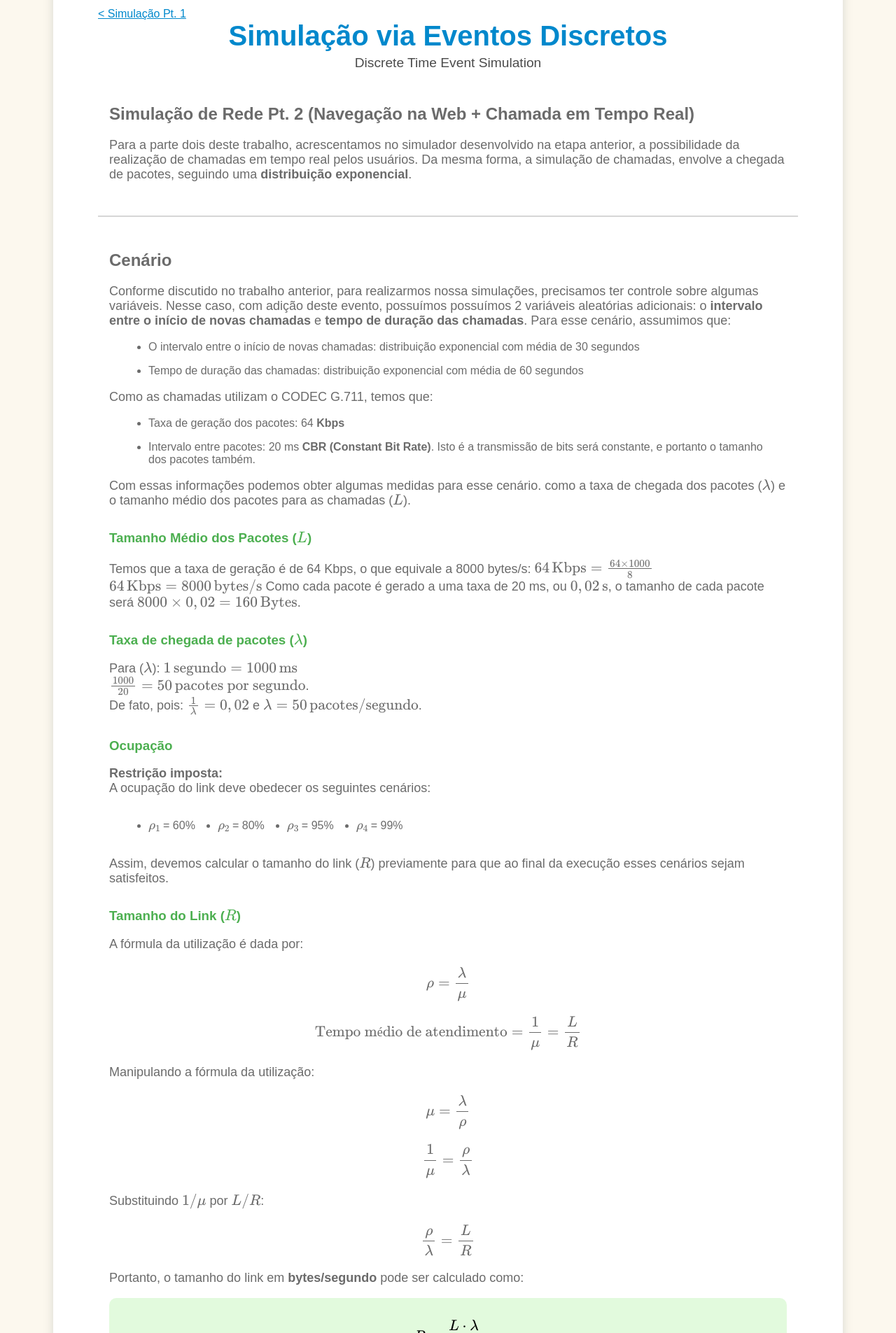
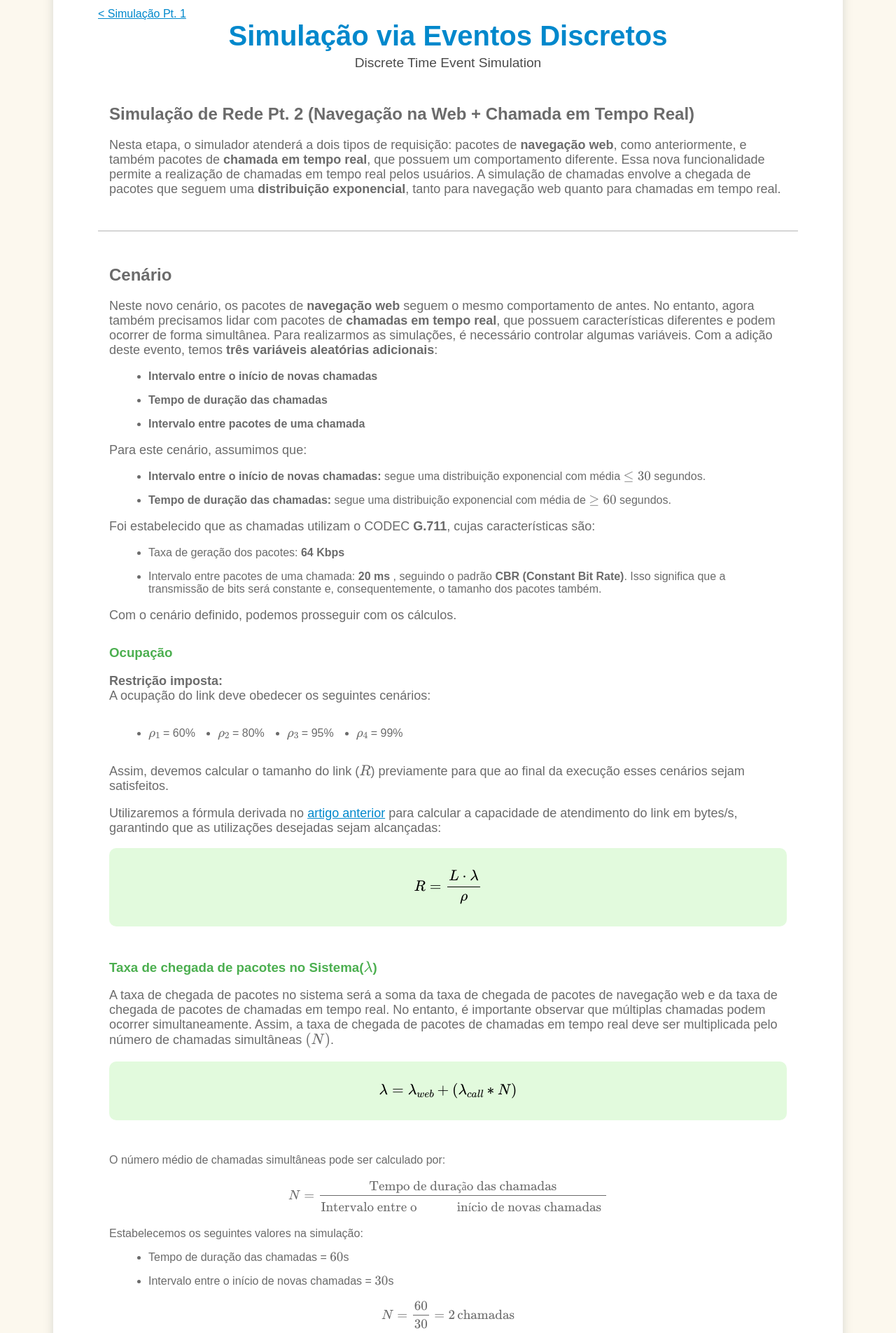
Before and after one commit to otaviofbrito/Network-Simulation, a Python web app: template template/template.html in a window 1280 px wide. Shown: the part 133-2038 px from the top of the page at 70% size. Run offline with Jinja, Linux system fonts and the light colour scheme; the template is opened without the code that fills it, so the values that code supplies are empty; some libraries are stand-ins or nearby versions.

Commit message:
template

```diff
--- a/input.txt
+++ b/input.txt
@@ -4,7 +4,7 @@
 30
 60
 0.02
-100066
+100066.6667
 100000
 100
 100
@@ -18,12 +18,12 @@
 30
 60
 0.02
-63263.158
+63263.1579
 100000
 100
 100
 30
 60
 0.02
-60707.071
+60707.0707
 100000
--- a/template/template.html
+++ b/template/template.html
@@ -4,7 +4,7 @@
     <meta charset="UTF-8" />
     <meta name="viewport" content="width=device-width, initial-scale=1.0" />
     <title>Simulação Tempo Real</title>
-    <link rel="stylesheet" href="../report/utils/template.css" />
+    <link rel="stylesheet" href="utils/template.css" />
     <script src="https://cdn.plot.ly/plotly-latest.min.js"></script>
     <script src="https://polyfill.io/v3/polyfill.min.js?features=es6"></script>
     <script
@@ -19,68 +19,77 @@
       <header>
         <div class="nav">
           <a
-            href="https://otaviofbrito.github.io/Network-Simulation/report.html"
+            href="https://otaviofbrito.github.io/Network-Simulation/report_web/report.html"
           >
-          < Simulação Pt. 1 </a
-          >
+            < Simulação Pt. 1
+          </a>
         </div>
         <h1>Simulação via Eventos Discretos</h1>
         <p class="subtitle">Discrete Time Event Simulation</p>
       </header>
       <div class="section">
-        <h2>Simulação de Rede Pt. 2 (Navegação na Web + Chamada em Tempo Real)</h2>
+        <h2>
+          Simulação de Rede Pt. 2 (Navegação na Web + Chamada em Tempo Real)
+        </h2>
         <p>
-          Para a parte dois deste trabalho, acrescentamos no simulador desenvolvido na etapa anterior,
-          a possibilidade da realização de chamadas em tempo real pelos usuários. Da mesma forma,
-          a simulação de chamadas, envolve a chegada de pacotes, seguindo uma <b>distribuição exponencial</b>.
+          Nesta etapa, o simulador atenderá a dois tipos de requisição: pacotes
+          de
+          <strong>navegação web</strong>, como anteriormente, e também pacotes
+          de <strong>chamada em tempo real</strong>, que possuem um
+          comportamento diferente. Essa nova funcionalidade permite a realização
+          de chamadas em tempo real pelos usuários. A simulação de chamadas
+          envolve a chegada de pacotes que seguem uma
+          <strong>distribuição exponencial</strong>, tanto para navegação web
+          quanto para chamadas em tempo real.
         </p>
       </div>
       <hr class="stylized-line" />
       <div class="section">
         <h2>Cenário</h2>
         <p>
-          Conforme discutido no trabalho anterior, para realizarmos nossa simulações,
-           precisamos ter controle sobre algumas variáveis. Nesse caso, com adição deste evento,
-           possuímos possuímos 2 variáveis aleatórias adicionais: o <b>intervalo entre o início de novas chamadas</b>
-           e <b>tempo de duração das chamadas</b>. Para esse cenário, assumimos que:
+          Neste novo cenário, os pacotes de
+          <strong>navegação web</strong> seguem o mesmo comportamento de antes.
+          No entanto, agora também precisamos lidar com pacotes de
+          <strong>chamadas em tempo real</strong>, que possuem características
+          diferentes e podem ocorrer de forma simultânea. Para realizarmos as
+          simulações, é necessário controlar algumas variáveis. Com a adição
+          deste evento, temos
+          <strong>três variáveis aleatórias adicionais</strong>:
         </p>
         <ul>
-          <li>O intervalo entre o início de novas chamadas: distribuição exponencial com média de 30 segundos</li>
-          <li>Tempo de duração das chamadas: distribuição exponencial com média de 60 segundos</li>
+          <li><strong>Intervalo entre o início de novas chamadas</strong></li>
+          <li><strong>Tempo de duração das chamadas</strong></li>
+          <li><strong>Intervalo entre pacotes de uma chamada</strong></li>
         </ul>
-
+        <p>Para este cenário, assumimos que:</p>
+        <ul>
+          <li>
+            <strong>Intervalo entre o início de novas chamadas:</strong> segue
+            uma distribuição exponencial com média \(\leq 30 \) segundos.
+          </li>
+          <li>
+            <strong>Tempo de duração das chamadas:</strong> segue uma
+            distribuição exponencial com média de \(\geq 60 \) segundos.
+          </li>
+        </ul>
         <p>
-          Como as chamadas utilizam o CODEC G.711, temos que:
+          Foi estabelecido que as chamadas utilizam o CODEC
+          <strong>G.711</strong>, cujas características são:
         </p>
         <ul>
-          <li>Taxa de geração dos pacotes: 64 <b>Kbps</b></li>
-          <li>Intervalo entre pacotes: 20 ms <b>CBR (Constant Bit Rate)</b>. Isto é a transmissão de bits será constante,
-            e portanto o tamanho dos pacotes também.</li>
+          <li>
+            Taxa de geração dos pacotes:
+            <strong>64 Kbps</strong>
+          </li>
+          <li>
+            Intervalo entre pacotes de uma chamada: <b>20 ms</b> , seguindo o
+            padrão <strong>CBR (Constant Bit Rate)</strong>. Isso significa que
+            a transmissão de bits será constante e, consequentemente, o tamanho
+            dos pacotes também.
+          </li>
         </ul>
-        <p>
-          Com essas informações podemos obter algumas medidas para esse cenário. como a taxa de chegada dos
-          pacotes (\(\lambda\)) e o tamanho médio dos pacotes para as chamadas (\(L\)).
-        </p>
-        <div>
-          <h3>Tamanho Médio dos Pacotes (\(L\))</h3>
-          <p>
-            Temos que a taxa de geração é de 64 Kbps, o que equivale a 8000 bytes/s:
-             \( 64 \, \text{Kbps} = \frac{64 \times 1000}{8} \)
-             \( 64 \, \text{Kbps} = 8000 \, \text{bytes/s} \)
+        <p>Com o cenário definido, podemos prosseguir com os cálculos.</p>
 
-             Como cada pacote é gerado a uma taxa de 20 ms, ou \( 0,02 \, \text{s} \),
-             o tamanho de cada pacote será \( 8000 \times 0,02 = 160 \, \text{Bytes} \).
-          </p>
-        </div>
-        <div>
-          <h3>Taxa de chegada de pacotes (\(\lambda\))</h3>
-          <p>
-            Para (\(\lambda\)):
-            \( 1 \, \text{segundo} = 1000 \, \text{ms} \) <br>
-            \( \frac{1000}{20} = 50 \, \text{pacotes por segundo} \). <br>
-            De fato, pois: \( \frac{1}{\lambda} = 0,02 \) e \( \lambda = 50 \, \text{pacotes/segundo} \).
-          </p>
-        </div>
         <div>
           <h3>Ocupação</h3>
           <p>
@@ -97,21 +106,127 @@
             Assim, devemos calcular o tamanho do link (\(R\)) previamente para
             que ao final da execução esses cenários sejam satisfeitos.
           </p>
+          <p>
+            Utilizaremos a fórmula derivada no
+            <a href="#" title="Simulação Parte 1">artigo anterior</a>
+            para calcular a capacidade de atendimento do link em bytes/s,
+            garantindo que as utilizações desejadas sejam alcançadas:
+          </p>
+          <p class="tex_result">$$R = \frac{L \cdot \lambda}{\rho}$$</p>
+        </div>
+        <div>
+          <h3>Taxa de chegada de pacotes no Sistema(\(\lambda\))</h3>
+          <p>
+            A taxa de chegada de pacotes no sistema será a soma da taxa de
+            chegada de pacotes de navegação web e da taxa de chegada de pacotes
+            de chamadas em tempo real. No entanto, é importante observar que
+            múltiplas chamadas podem ocorrer simultaneamente. Assim, a taxa de
+            chegada de pacotes de chamadas em tempo real deve ser multiplicada
+            pelo número de chamadas simultâneas \((N)\).
+          </p>
+          <p class="tex_result">
+            $$\lambda = \lambda_{web} + (\lambda_{call} * N)$$
+          </p>
+          <div>
+            O número médio de chamadas simultâneas pode ser calculado por: $$N =
+            \frac{\text{Tempo de duração das chamadas}}{\text{Intervalo entre o
+            início de novas chamadas }}$$ Estabelecemos os seguintes valores na
+            simulação:
+            <ul>
+              <li>Tempo de duração das chamadas = \(60\)s</li>
+              <li>Intervalo entre o início de novas chamadas = \(30\)s</li>
+            </ul>
+            $$N = \frac{60}{30} = 2 \, \text{chamadas}$$
+          </div>
+
+          <div>
+            A taxa de chegada de pacotes de navegação web contínua a mesma. No
+            entando, a taxa de chegada de pacotes de chamada em tempo real deve
+            ser calculado.
+            <ul>
+              <li>\(\lambda_{web} = 100 \, \text{pacotes/s}\)</li>
+              <li>
+                \(\lambda_{call} = \frac{1}{0.02} * N = 50 * 2 = 100 \,
+                \text{pacotes/s}\)
+              </li>
+            </ul>
+
+            $$\lambda = \lambda_{web} + \lambda_{call} * N$$ $$\lambda = 100 +
+            100 $$ $$\lambda = 200 \, \text{pacotes/s}$$
+          </div>
+        </div>
+        <div>
+          <h3>Tamanho Médio dos Pacotes do Sistema (\(L\))</h3>
+          <div>
+            <p>
+              Como temos dois tipos de pacotes sendo atendidos, o tamanho médio
+              do pacote do sistema deve ser calculado com base na probabilidade
+              de chegada de cada um dos dois tipos:
+            </p>
+
+            <p class="tex_result">
+              $$L = L_{web} * P_{web} +L_{call} * P_{call}$$
+            </p>
+            <ul>
+              <li>
+                \(L\): Tamanho médio em <i>bytes</i> dos pacotes que chegam no
+                sistema
+              </li>
+              <li>
+                \(L_{web}\): Tamanho médio em <i>bytes</i> dos pacotes de
+                navegação web
+              </li>
+              <li>
+                \(L_{call}\): Tamanho médio em <i>bytes</i> dos pacotes de
+                chamada em tempo real
+              </li>
+              <li>
+                \(P_{web}\): Probabilidade de um pacote gerado ser de navegação
+                web
+              </li>
+              <li>
+                \(P_{call}\): Probabilidade de um pacote gerado ser de uma
+                chamada em tempo real
+              </li>
+            </ul>
+
+            <p>
+              O tamanho médio dos pacotes de navegação web pode ser calculado
+              com base nas proporções fornecidas: $$L_{web} = (0.5 \times 550) +
+              (0.4 \times 40) + (0.1 \times 1500)$$ $$L_{web} = 441 \
+              \text{bytes}$$
+            </p>
+
+            <p>
+              Já o tamanho médio dos pacotes de chamada em tempo real pode ser
+              calculado com base em suas características : Temos que a taxa de
+              geração é de 64 Kbps: $$ 64 \, \text{Kbps} = \frac{64 \times 1000
+              }{8} = 8000 \, \text{bytes/s} $$ Como cada pacote é gerado a uma
+              taxa de <b>20 ms</b>: $$ 8000 \times 0,02 = 160 \, \text{bytes} $$
+              $$L_{call} = 160 \ \text{bytes}$$
+            </p>
+
+            <p>
+              O próximo passo é calcular a probabilidade de chegada de cada
+              pacote, para isso precisamos ter conhecimento da taxa de chagada
+              de pacotes no sistema \((\lambda)\). $$P_{web} =
+              \frac{\lambda_{web}}{\lambda} = \frac{100}{200} = 0.5$$ $$P_{call}
+              = \frac{\lambda_{call}}{\lambda} = \frac{100}{200} = 0.5$$
+            </p>
+            <p>
+              Com isso podemos finalizar o cálculo do tamanho médio do pacote no
+              sistema: $$L = L_{web} * P_{web} +L_{call} * P_{call}$$
+              Substituindo os valores: $$L = 441 * 0.5 + 160 * 0.5$$ $$L = 300.5
+              \, \text{bytes}$$
+            </p>
+          </div>
         </div>
 
         <div>
           <h3>Tamanho do Link (\(R\))</h3>
-          <p>
-            A fórmula da utilização é dada por: $$\rho = \frac{\lambda}{\mu}$$
-            $$\text{Tempo médio de atendimento} = \frac{1}{\mu} = \frac{L}{R}$$
-            Manipulando a fórmula da utilização: $$\mu = \frac{\lambda}{\rho}$$
-            $$\frac{1}{\mu} = \frac{\rho}{\lambda}$$ Substituindo \(1/\mu\) por
-            \(L/R\): $$\frac{\rho}{\lambda}= \frac{L}{R}$$ Portanto, o tamanho
-            do link em <b>bytes/segundo</b> pode ser calculado como:
-          </p>
-          <p class="tex_result">$$R = \frac{L \cdot \lambda}{\rho}$$</p>
+          Agora que dispomos de todos os valores necessários, podemos calcular o
+          tamanho do link para cada ocupação desejada.
         </div>
-
         <div>
           <h3>Cálculo da Capacidade do Link para as Diversas Ocupações</h3>
           <p>
@@ -121,27 +236,27 @@
           <div>
             Temos que:
             <ul>
-              <li>\(\lambda = 100 \ \text{pcts/s}\)</li>
-              <li>\(L_{médio} = 441\ \text{bytes}\)</li>
+              <li>\(\lambda = 200 \ \text{pcts/s}\)</li>
+              <li>\(L_{médio} = 300.5\ \text{bytes}\)</li>
               <li>\(\rho = \{0.6, 0.8, 0.95, 0.99\}\)</li>
             </ul>
           </div>
           <ol>
             <li>
-              60% de ocupação: $$R_{60\%} = \frac{441 \cdot 100}{0.6} = 73500 \
-              \text{bytes/s}$$
+              60% de ocupação: $$R_{60\%} = \frac{ 300.5 \cdot 200}{0.6} \approx
+              100166,6667 \ \text{bytes/s}$$
             </li>
             <li>
-              80% de ocupação: $$R_{80\%} = \frac{441 \cdot 100}{0.8} = 55125 \
-              \text{bytes/s}$$
+              80% de ocupação: $$R_{80\%} = \frac{ 300.5 \cdot 200}{0.8} = 75125
+              \ \text{bytes/s}$$
             </li>
             <li>
-              95% de ocupação: $$R_{95\%} = \frac{441 \cdot 100}{0.95} \approx
-              46421 \ \text{bytes/s}$$
+              95% de ocupação: $$R_{95\%} = \frac{ 300.5 \cdot 200}{0.95}
+              \approx 63263,1579 \ \text{bytes/s}$$
             </li>
             <li>
-              99% de ocupação: $$R_{99\%} = \frac{441 \cdot 100}{0.99} \approx
-              44545 \ \text{bytes/s}$$
+              99% de ocupação: $$R_{99\%} = \frac{ 300.5 \cdot 200}{0.99}
+              \approx 60707,0707 \ \text{bytes/s}$$
             </li>
           </ol>
         </div>
@@ -173,8 +288,8 @@
         </ul>
 
         Em algumas medidas, existem campos que podem ser utilzados para validar
-        o desempenho do sistema.
-        *Clique nas legendas para ocultar os gráficos para uma melhor visualização
+        o desempenho do sistema. *Clique nas legendas para ocultar os gráficos
+        para uma melhor visualização
         <h3>1. Utilização/Ocupação (\(\rho\))</h3>
 
         {{ fig3|safe }}
@@ -245,15 +360,11 @@
           (\(E[W]\))
         </h3>
         <h4>Pacotes de Navegação Web + Ligação em Tempo Real:</h4>
-        {{ fig4|safe }}
-        {{ fig5|safe }}
-        {{ fig6|safe }}
+        {{ fig4|safe }} {{ fig5|safe }} {{ fig6|safe }}
 
         <h4>Pacotes de Ligação em Tempo Real:</h4>
 
-        {{ fig7|safe }}
-        {{ fig8|safe }}
-        {{ fig9|safe }}
+        {{ fig7|safe }} {{ fig8|safe }} {{ fig9|safe }}
         <div>
           <h3>Validação \(E[N]\) e \(E[W]\)</h3>
           <div>
@@ -452,8 +563,7 @@
               >Alicia Garnier</a
             >.
           </p>
-          <a
-            href="https://github.com/otaviofbrito/Network-Simulation"
+          <a href="https://github.com/otaviofbrito/Network-Simulation"
             >GitHub</a
           >
         </footer>
```
